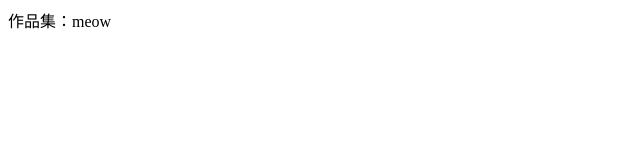
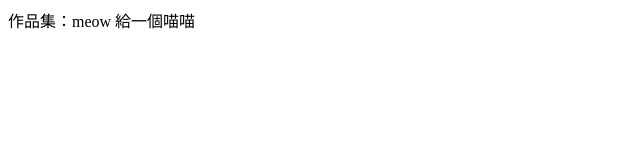
Before and after one commit to allison1515/0829, a plain HTML site: page index.html in a window 1280 px wide. Shown: the whole page, without its empty margins (0-640 px from the left). Drawn offline with Linux system fonts and the light colour scheme.

Commit message:
Update index.html

```diff
--- a/index.html
+++ b/index.html
@@ -8,5 +8,6 @@
 <body>
   <a href="https://allison1515.github.io/0829/"></a>
   作品集：meow
+  給一個喵喵
 </body>
 </html>
```
